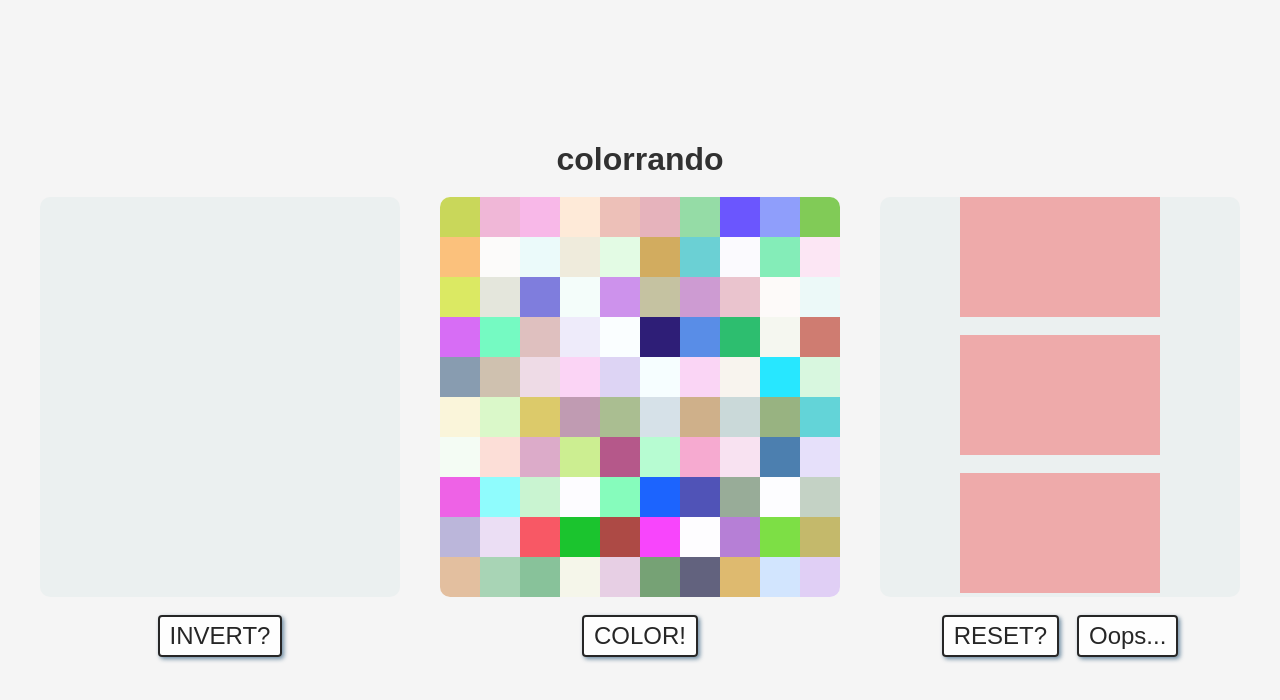
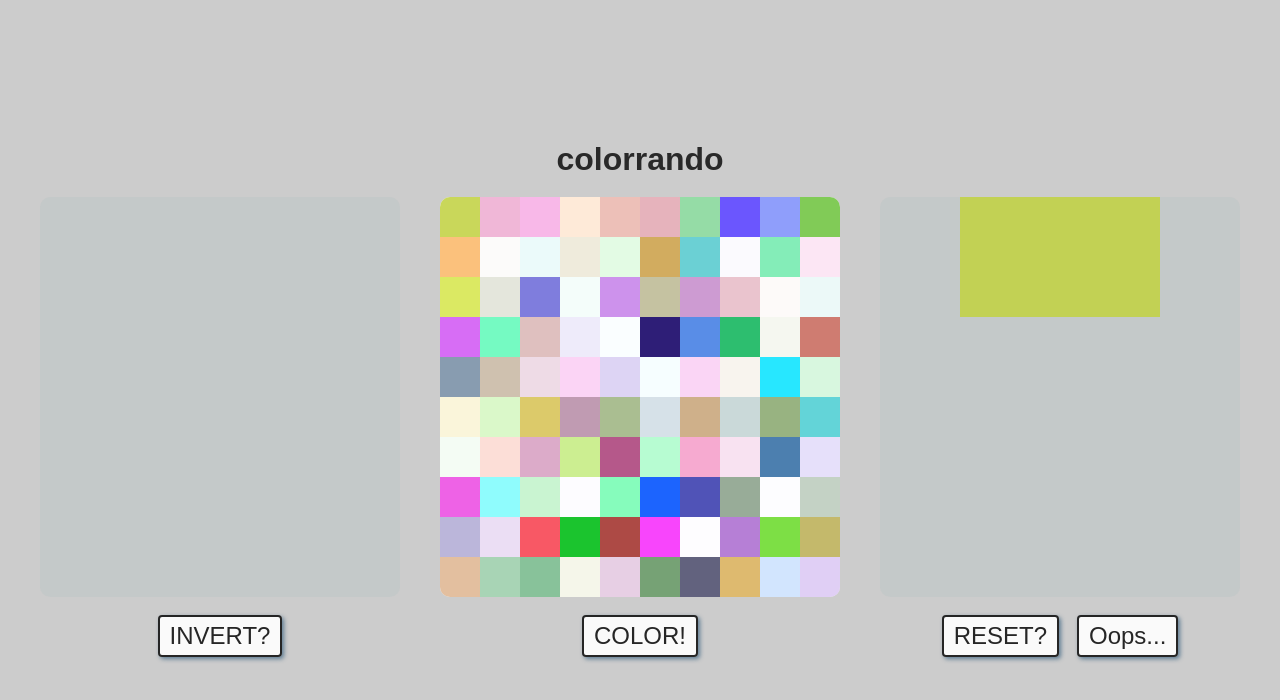
Before and after one commit to galustoff/colorrando, a Vue app: page / in a window 1280 px wide. Both pictures are taken after a click on the item 460 px from the left and 217 px from the top of the page. Shown: the top 700 px of the page. Built offline with nearby package versions, Linux system fonts and the light colour scheme.

Commit message:
set dump card creation

```diff
--- a/src/App.vue
+++ b/src/App.vue
@@ -1,8 +1,8 @@
 <template>
   <div class="app-container">
     <app-sketches></app-sketches>
-    <app-frontage @pick-color="createDumpCard"></app-frontage>
-    <app-dump></app-dump>
+    <app-frontage @pick-color="pickColor"></app-frontage>
+    <app-dump :picked="picked"></app-dump>
   </div>
 </template>
 
@@ -12,14 +12,19 @@
   import AppDump from './AppDump.vue'
 
   export default {
+    data() {
+      return {
+        picked: ''
+      }
+    },
     components: {
       AppSketches,
       AppFrontage,
       AppDump
     },
     methods: {
-      createDumpCard(color) {
-        console.log('From App.vue: ', color)
+      pickColor(color) {
+        this.picked = color
       }
     }
   }
@@ -27,7 +32,9 @@
 
 <style>
   .app-container {
-    background-color: rgba(0, 0, 0, 0.04);
+    /* production and night modes */
+    /* background-color: rgba(0, 0, 0, 0.04); */
+    background-color: rgba(0, 0, 0, 0.2);
     height: 100vh;
     display: flex;
     justify-content: space-evenly;
--- a/src/AppDump.vue
+++ b/src/AppDump.vue
@@ -2,7 +2,11 @@
   <div class="app-dump">
     <div class="app-dump__wrapper">
       <ul class="app-dump__list">
-        <app-dump-card v-for="i in 4" :key="i"></app-dump-card>
+        <app-dump-card
+          v-for="i in dumpColors"
+          :key="i"
+          :bgc="i"
+        ></app-dump-card>
       </ul>
     </div>
     <div class="app-dump__buttons">
@@ -20,8 +24,10 @@
   import AppButton from './AppButton.vue'
 
   export default {
+    props: ['picked'],
     data() {
       return {
+        dumpColors: [],
         resetButtonSet: {
           text: 'RESET?',
           event: 'resetDump'
@@ -42,6 +48,11 @@
       },
       restoreDump() {
         console.log('dump restored...')
+      }
+    },
+    watch: {
+      picked(value) {
+        if (!this.dumpColors.includes(value)) this.dumpColors.push(value)
       }
     }
   }
--- a/src/AppDumpCard.vue
+++ b/src/AppDumpCard.vue
@@ -1,15 +1,23 @@
 <template>
-  <li class="app-dump__list-item"></li>
+  <li class="app-dump__list-item" :style="style"></li>
 </template>
 
 <script>
-  export default {}
+  export default {
+    data() {
+      return {
+        style: {
+          backgroundColor: this.bgc
+        }
+      }
+    },
+    props: ['bgc']
+  }
 </script>
 
 <style>
   .app-dump__list-item {
     margin-left: -40px;
-    background-color: rgb(238, 170, 170);
     width: 200px;
     height: 120px;
     flex-shrink: 0;
```
